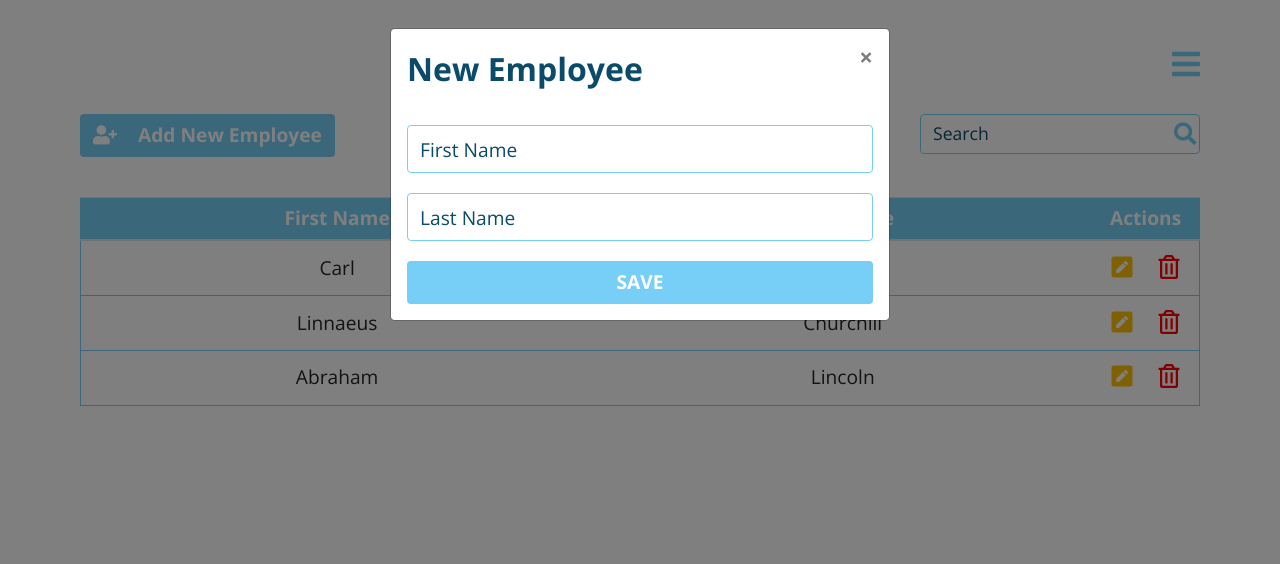
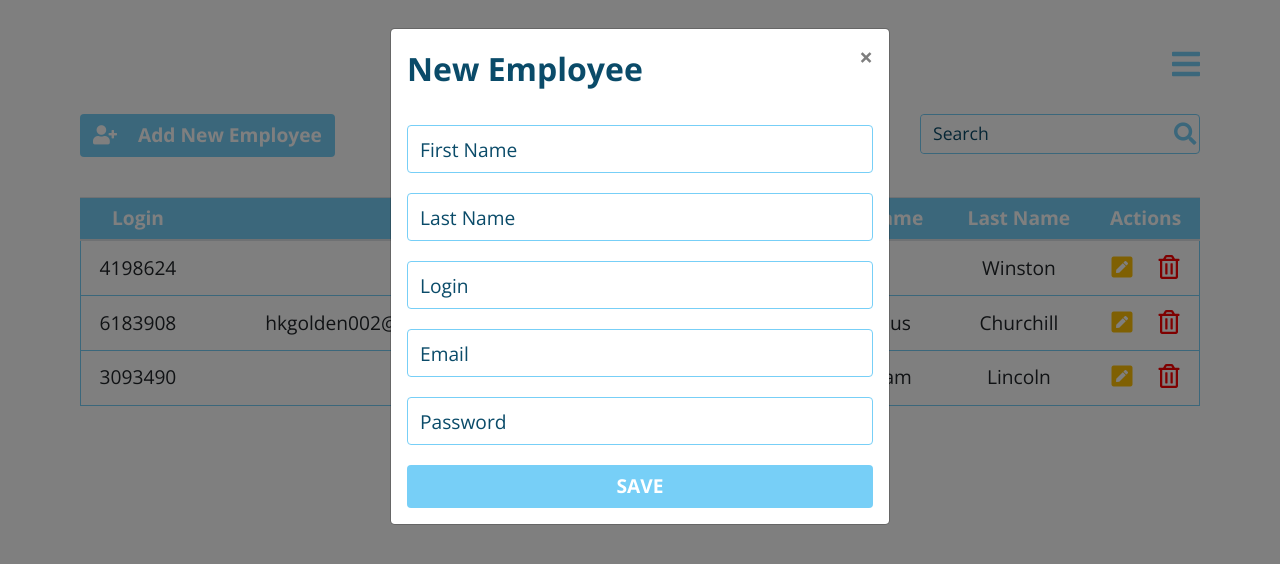
Before and after one commit to Cucurbiturilum/Airport, a plain HTML site: page newemployee.html in a window 1280 px wide. Both pictures are taken after a click on the button "Add New Employee". Drawn offline with nearby package versions, Linux system fonts and the light colour scheme.

Commit message:
On the page New employee added Login, Email, Password

```diff
--- a/newemployee.html
+++ b/newemployee.html
@@ -63,6 +63,15 @@
                             <div class="form-group">
                                 <input type="text" class="form-control" placeholder="Last Name">
                             </div>
+                            <div class="form-group">
+                                <input type="text" class="form-control" placeholder="Login">
+                            </div>
+                            <div class="form-group">
+                                <input type="text" class="form-control" placeholder="Email">
+                            </div>
+                            <div class="form-group">
+                                <input type="text" class="form-control" placeholder="Password">
+                            </div>
                             <button type="submit" class="submit btn w-100">Save</button>
                         </form>
                     </div>
@@ -85,6 +94,8 @@
     <table class="table employee text-center">
         <thead>
         <tr>
+            <th scope="col">Login</th>
+            <th scope="col">Email</th>
             <th scope="col">First Name</th>
             <th scope="col">Last Name</th>
             <th scope="col">Actions</th>
@@ -92,6 +103,8 @@
         </thead>
         <tbody>
         <tr>
+            <td>4198624</td>
+            <td>hsaba@fatjukebox.com</td>
             <td>Carl</td>
             <td>Winston</td>
             <td class="actions-table">
@@ -106,6 +119,8 @@
             </td>
         </tr>
         <tr>
+            <td>6183908</td>
+            <td>hkgolden002@comarchiemountbattenwindsor.com</td>
             <td>Linnaeus</td>
             <td>Churchill</td>
             <td class="actions-table">
@@ -120,6 +135,8 @@
             </td>
         </tr>
         <tr>
+            <td>3093490</td>
+            <td>ldhoom@cctrl.org</td>
             <td>Abraham</td>
             <td>Lincoln</td>
             <td class="actions-table">
```
